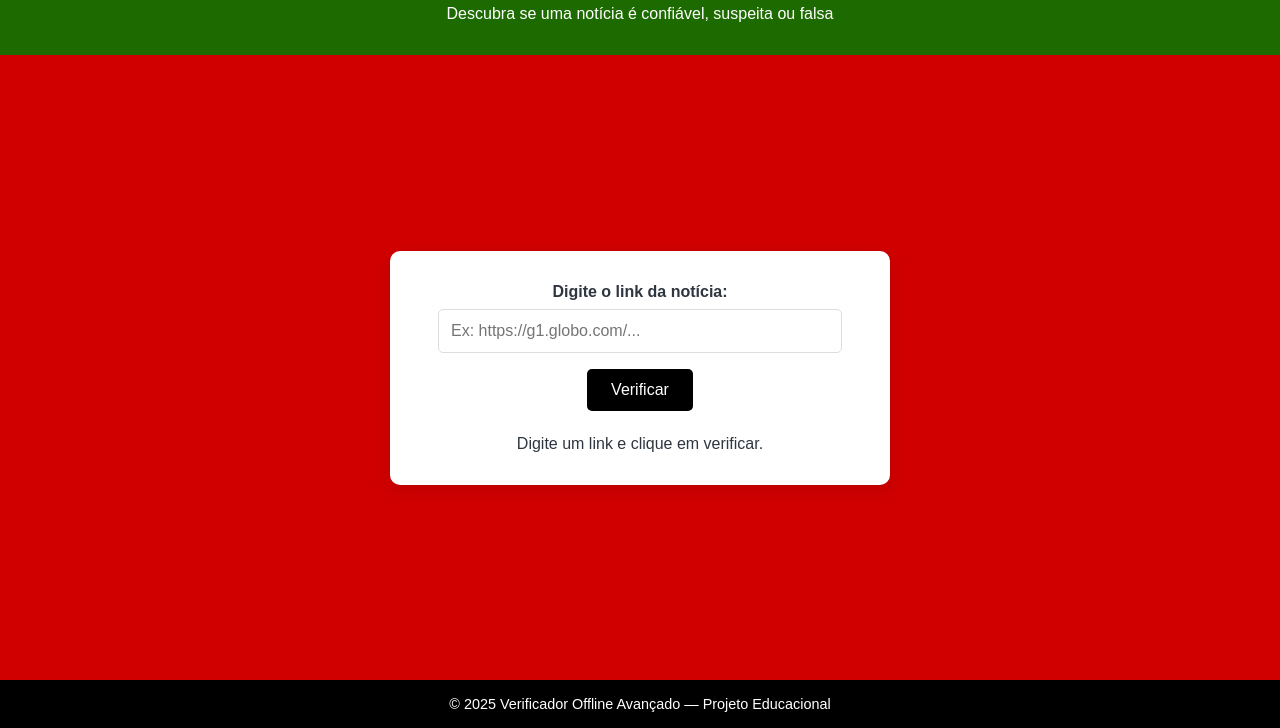
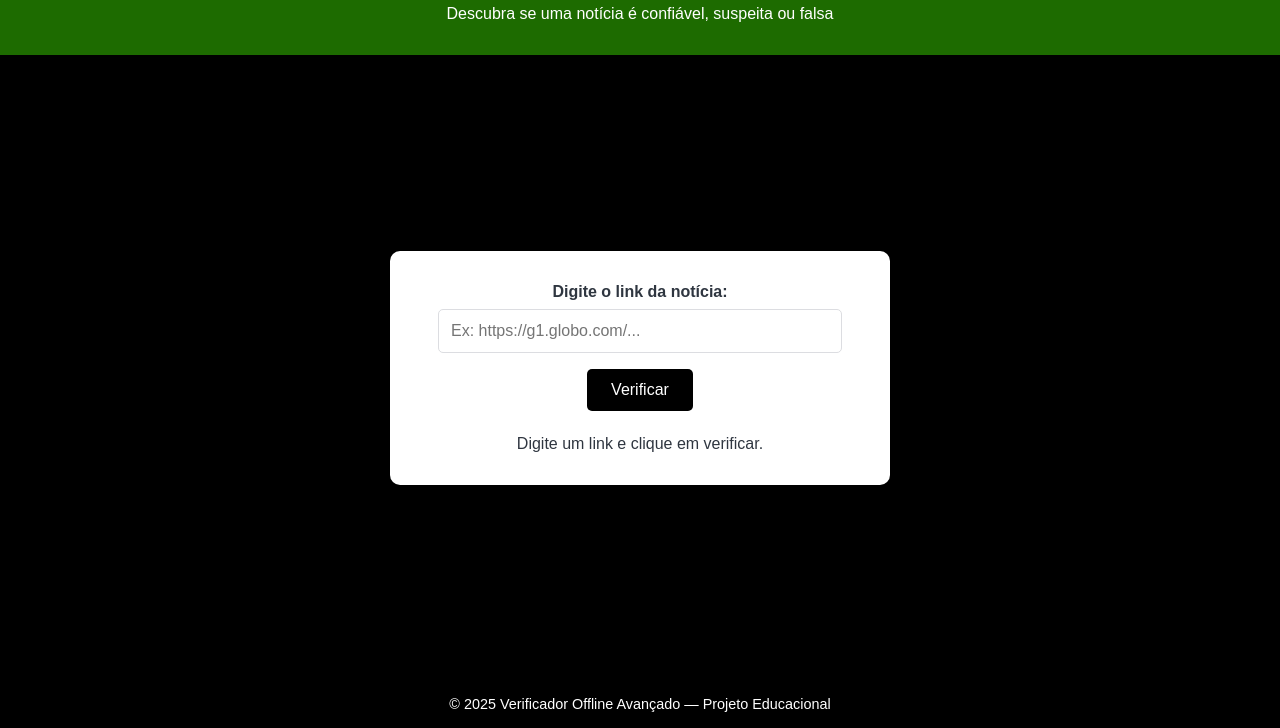
Before and after one commit to EntrophyOfBits/verificador-noticias, a plain HTML site: page index.html in a window 1280 px wide. Shown: the part 72-800 px from the top of the page. Drawn offline with Linux system fonts and the light colour scheme.

Commit message:
Update style.css

```diff
--- a/style.css
+++ b/style.css
@@ -6,7 +6,7 @@
 }
 
 body {
-  background: #d00000;
+  background: #000000;
   color: #2f3640;
   display: flex;
   flex-direction: column;
```
